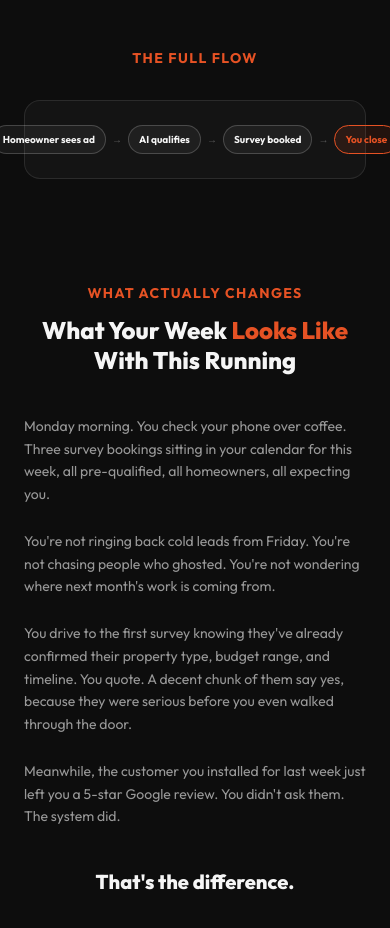
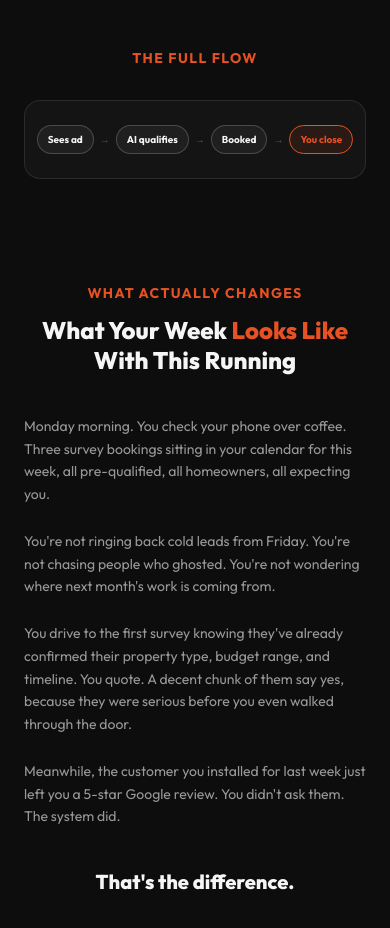
Before and after one commit to harry1tap/booked-ai-website, a React (Vite) app: page / in a window 390 px wide. Shown: the part 4460-5388 px from the top of the page. Built offline with nearby package versions, Linux system fonts and the light colour scheme.

Commit message:
Fix FullFlow mobile pill overlap with shorter labels
Use condensed labels on mobile (Sees ad, AI qualifies, Booked,
You close) so pills fit without overlapping. Full labels remain
on desktop.

Co-Authored-By: Claude Opus 4.6 <noreply@anthropic.com>

```diff
--- a/src/components/FullFlow.jsx
+++ b/src/components/FullFlow.jsx
@@ -1,10 +1,10 @@
 import useScrollReveal from '../hooks/useScrollReveal.js'
 
 const FLOW_STEPS = [
-  { label: 'Homeowner sees ad' },
-  { label: 'AI qualifies' },
-  { label: 'Survey booked' },
-  { label: 'You close', highlighted: true },
+  { label: 'Homeowner sees ad', short: 'Sees ad' },
+  { label: 'AI qualifies', short: 'AI qualifies' },
+  { label: 'Survey booked', short: 'Booked' },
+  { label: 'You close', short: 'You close', highlighted: true },
 ]
 
 function Arrow() {
@@ -59,7 +59,7 @@ export default function FullFlow() {
                         : 'border-white/20 bg-white/5 text-white'
                     }`}
                   >
-                    <span className="font-bold text-[10px] whitespace-nowrap">{step.label}</span>
+                    <span className="font-bold text-[10px] whitespace-nowrap">{step.short}</span>
                   </div>
                   {i < FLOW_STEPS.length - 1 && (
                     <span className="text-white/30 text-[10px] font-bold shrink-0">→</span>
```
